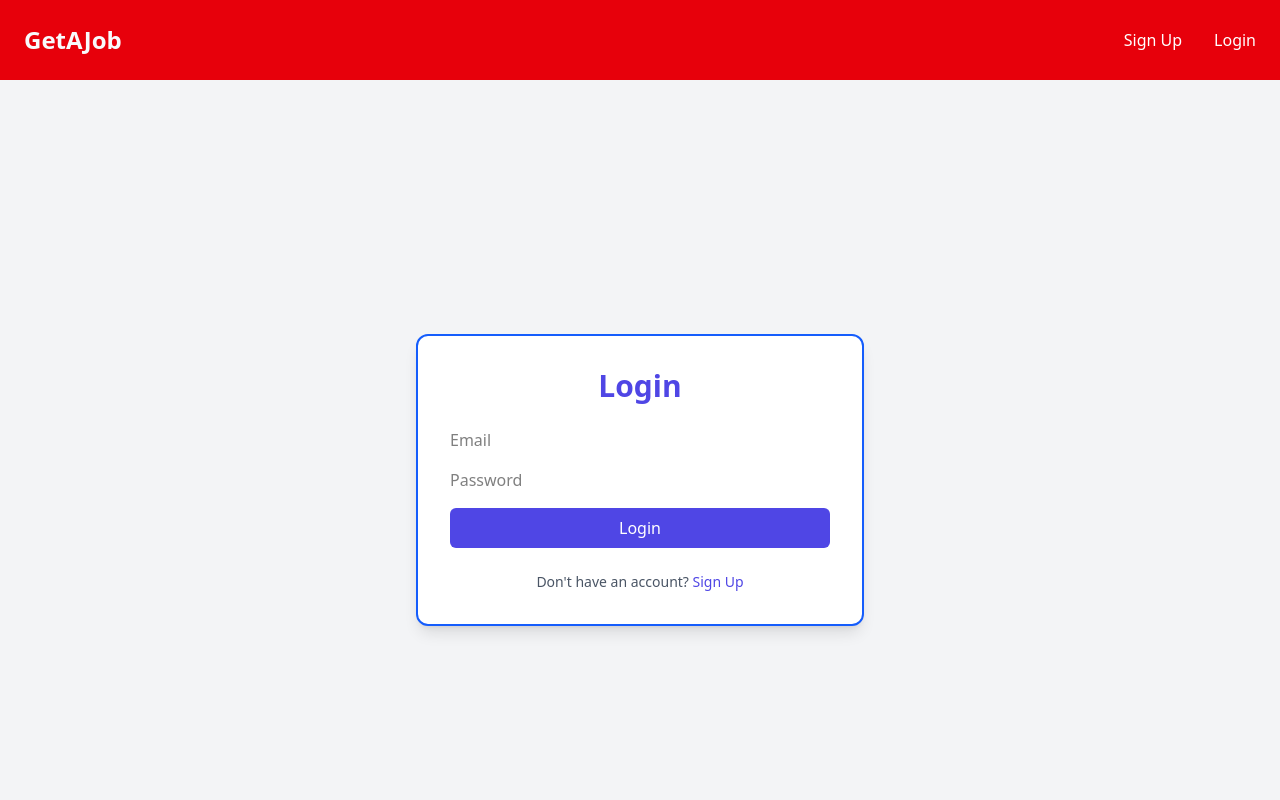
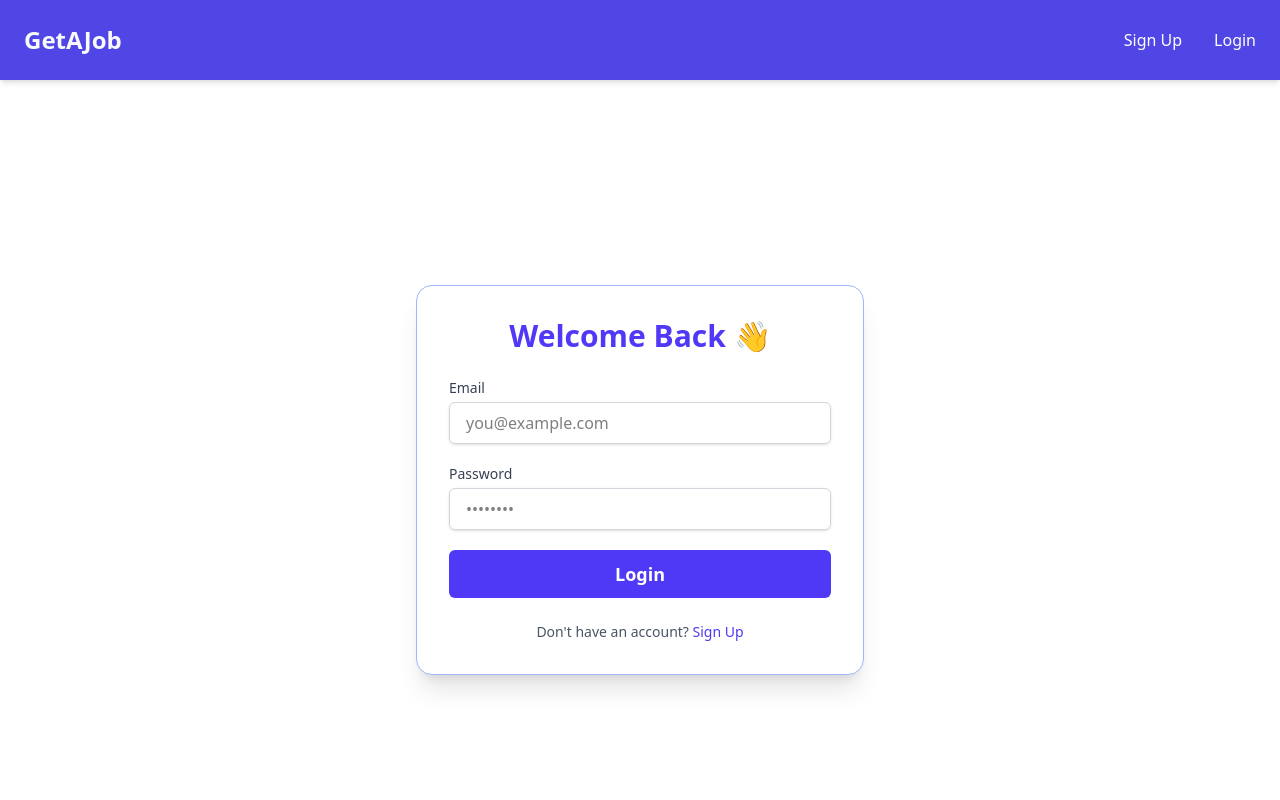
Before and after one commit to AttaMishwani/LaunchDesk, a React (Vite) app: page /login in a window 1280 px wide. Shown: the top 800 px of the page. Built offline with nearby package versions, Linux system fonts and the light colour scheme; no server answers.

Commit message:
i did some changes some bug fixes some ui changes idk i dont remember what i did

```diff
--- a/src/components/Footer.jsx
+++ b/src/components/Footer.jsx
@@ -3,7 +3,7 @@ import { FaFacebook, FaTwitter, FaInstagram, FaLinkedin } from "react-icons/fa";
 
 const Footer = () => {
   return (
-    <footer className="bg-[#4F46E5] text-white py-8">
+    <footer className="bg-[#4F46E5] text-white mt-5 py-8">
       <div className="max-w-6xl mx-auto px-4">
         <div className="grid grid-cols-1 md:grid-cols-3 gap-8 text-center md:text-left">
           {/* Brand Section */}
--- a/src/components/Navbar.jsx
+++ b/src/components/Navbar.jsx
@@ -35,7 +35,7 @@ const Navbar = () => {
   };
 
   return (
-    <header className="w-full py-4 bg-red-600 text-white px-6 shadow-md">
+    <header className="w-full py-4 bg-[#4F46E5] text-white px-6 shadow-md">
       <nav className="max-w-[1300px] mx-auto flex items-center justify-between">
         <div className="logo">
           <NavLink to="/">
--- a/src/components/Profile/JobsApplied.jsx
+++ b/src/components/Profile/JobsApplied.jsx
@@ -9,6 +9,7 @@ import {
 import React, { useEffect, useState } from "react";
 import { useSelector } from "react-redux";
 import { db } from "../../firebase/firebase";
+import Loader from "../../ui/Loader";
 
 const JobsApplied = () => {
   const [applications, setApplications] = useState([]);
@@ -18,6 +19,7 @@ const JobsApplied = () => {
   useEffect(() => {
     const fetchApplications = async () => {
       if (!currentUser) return;
+      setLoading(true);
 
       try {
         const q = query(
@@ -53,7 +55,10 @@ const JobsApplied = () => {
   return (
     <div className="space-y-6">
       <h2 className="text-3xl font-bold text-blue-700 mb-6">Jobs Applied</h2>
-      {applications.length === 0 ? (
+
+      {loading ? (
+        <Loader />
+      ) : applications.length === 0 ? (
         <p className="text-gray-500">You haven't applied to any jobs yet.</p>
       ) : (
         applications.map((app) => (
--- a/src/pages/JobDetails.jsx
+++ b/src/pages/JobDetails.jsx
@@ -110,9 +110,6 @@ const JobDetails = () => {
         <p className="text-lg font-semibold text-green-700 mb-2">
           Salary: ${job.salary}
         </p>
-        <p className="text-lg font-semibold text-green-700 mb-2">
-          OwnerId: {job.ownerId}
-        </p>
       </div>
     </div>
   );
--- a/src/pages/Login.jsx
+++ b/src/pages/Login.jsx
@@ -19,8 +19,6 @@ const Login = () => {
   const handleLogin = async (e) => {
     e.preventDefault();
     setLoading(true);
-    console.log("Login button clicked");
-    console.log("Email:", email, "Password:", password);
 
     try {
       const user = await login(email, password);
@@ -46,7 +44,6 @@ const Login = () => {
       }
 
       toast.success("Login successful!");
-
       navigate("/home");
     } catch (error) {
       console.error("Login error:", error);
@@ -57,44 +54,54 @@ const Login = () => {
   };
 
   return (
-    <div className="flex items-center justify-center min-h-screen bg-gray-100 px-4">
+    <div className="flex items-center justify-center min-h-screen  px-4">
       {loading ? (
         <Loader />
       ) : (
-        <div className="bg-white shadow-lg rounded-xl w-full max-w-md p-8 border-2 border-blue-600">
-          <h2 className="text-3xl font-semibold text-center text-[#4F46E5] mb-6">
-            Login
+        <div className="w-full max-w-md bg-white rounded-2xl shadow-xl p-8 border border-indigo-300 transition duration-300">
+          <h2 className="text-3xl font-bold text-center text-indigo-600 mb-6">
+            Welcome Back 👋
           </h2>
-          <form onSubmit={handleLogin} className="space-y-4">
+          <form onSubmit={handleLogin} className="space-y-5">
+            <div>
+              <label className="block text-sm font-medium text-gray-700 mb-1">
+                Email
+              </label>
               <input
                 type="email"
-              placeholder="Email"
+                placeholder="you@example.com"
                 required
                 value={email}
                 onChange={(e) => setEmail(e.target.value)}
-              className="input"
+                className="w-full px-4 py-2 border border-gray-300 rounded-md shadow-sm focus:outline-none focus:ring-2 focus:ring-indigo-500 focus:border-indigo-500 transition"
               />
+            </div>
+            <div>
+              <label className="block text-sm font-medium text-gray-700 mb-1">
+                Password
+              </label>
               <input
                 type="password"
-              placeholder="Password"
+                placeholder="••••••••"
                 required
                 value={password}
                 onChange={(e) => setPassword(e.target.value)}
-              className="input"
+                className="w-full px-4 py-2 border border-gray-300 rounded-md shadow-sm focus:outline-none focus:ring-2 focus:ring-indigo-500 focus:border-indigo-500 transition"
               />
+            </div>
             <button
               type="submit"
-              className="w-full bg-[#4F46E5] hover:bg-[#3b3fcf] text-white py-2 rounded-md font-medium transition-all"
+              className="w-full bg-indigo-600 hover:bg-indigo-700 text-white py-2.5 rounded-md font-semibold text-lg transition duration-200"
             >
               Login
             </button>
           </form>
 
-          <p className="mt-6 text-sm text-center text-gray-600">
-            Don't have an account?{" "}
+          <p className="mt-6 text-center text-sm text-gray-600">
+            Don&apos;t have an account?{" "}
             <a
               href="/signup"
-              className="text-[#4F46E5] font-medium hover:underline"
+              className="text-indigo-600 hover:underline font-medium"
             >
               Sign Up
             </a>
--- a/src/pages/Review.jsx
+++ b/src/pages/Review.jsx
@@ -13,7 +13,7 @@ const Review = () => {
   const navigate = useNavigate();
   const dispatch = useDispatch();
   const jobApplication = useSelector((state) => state.jobApplication || {});
-  const { resumeURL, answers = [], jobId } = jobApplication;
+  const { resumeURL, QA = [], jobId } = jobApplication;
   const currentUser = auth.currentUser;
   const [loading, setLoading] = useState(false);
 
@@ -32,11 +32,6 @@ const Review = () => {
       alert("You must be logged in to submit an application.");
       return;
     }
-
-    // if (!resumeURL) {
-    //   alert("Please upload your resume before submitting.");
-    //   return;
-    // }
 
     setLoading(true);
 
@@ -97,6 +92,7 @@ const Review = () => {
             </p>
           </div>
 
+          {/* Resume */}
           <div className="bg-white p-6 rounded-lg shadow mb-8 border border-blue-100">
             <h2 className="text-2xl font-semibold text-blue-600 mb-4">
               Resume Preview
@@ -114,17 +110,20 @@ const Review = () => {
             )}
           </div>
 
-          {/* Screening Questions */}
+          {/* QA Answers */}
           <div className="bg-white p-6 rounded-lg shadow mb-8 border border-blue-100">
             <h2 className="text-2xl font-semibold text-blue-600 mb-4">
               Screening Answers
             </h2>
-            {answers.length > 0 ? (
-              answers.map((ans, index) => (
+            {QA.length > 0 ? (
+              QA.map((qa, index) => (
                 <div key={index} className="mb-4">
-                  <p className="font-semibold">Q{index + 1}:</p>
-                  <p className="text-gray-700">
-                    Ans: {ans || "No answer provided."}
+                  <p className="font-semibold text-gray-800">
+                    Q{index + 1}: {qa.question}
+                  </p>
+                  <p className="text-gray-700 mt-1">
+                    <strong>Answer:</strong>{" "}
+                    {qa.answer || "No answer provided."}
                   </p>
                 </div>
               ))
--- a/src/pages/ScreeningQuestions.jsx
+++ b/src/pages/ScreeningQuestions.jsx
@@ -1,10 +1,9 @@
 import { useQuery } from "@tanstack/react-query";
-import React, { useEffect, useState } from "react";
+import React, { useState } from "react";
 import { fetchJobById } from "../api/fetchJobById";
 import { useParams, useNavigate } from "react-router-dom";
 import Loader from "../ui/Loader";
-import { auth, db } from "../firebase/firebase";
-import { doc, getDoc } from "firebase/firestore";
+import { auth } from "../firebase/firebase";
 import { useDispatch } from "react-redux";
 import { setAnswers } from "../redux/jobApplicationSlice";
 
@@ -12,7 +11,6 @@ const ScreeningQuestions = () => {
   const { id } = useParams();
   const navigate = useNavigate();
   const dispatch = useDispatch();
-
   const user = auth.currentUser;
 
   const {
@@ -42,8 +40,12 @@ const ScreeningQuestions = () => {
       return;
     }
 
-    dispatch(setAnswers(answers));
+    const QA = questions.map((question, index) => ({
+      question,
+      answer: answers[index],
+    }));
 
+    dispatch(setAnswers({ QA, jobId: id }));
     navigate("/review");
   };
 
@@ -63,9 +65,7 @@ const ScreeningQuestions = () => {
 
         {isLoading ? (
           <Loader />
-        ) : (
-          <>
-            {questions.length > 0 ? (
+        ) : questions.length > 0 ? (
           <form className="space-y-6" onSubmit={handleSubmit}>
             {questions.map((question, index) => (
               <div key={index}>
@@ -95,8 +95,6 @@ const ScreeningQuestions = () => {
             No questions provided by the employer.
           </p>
         )}
-          </>
-        )}
       </div>
     </div>
   );
--- a/src/pages/ViewJobApplicants.jsx
+++ b/src/pages/ViewJobApplicants.jsx
@@ -88,7 +88,7 @@ const ViewJobApplicants = () => {
   return (
     <div className="p-6 max-w-3xl mx-auto">
       <h1 className="text-2xl font-bold mb-6 text-gray-800">
-        Applicants for Job <span className="text-indigo-600">{jobTitle}</span>
+        Applicant for Job <span className="text-indigo-600">{jobTitle}</span>
       </h1>
 
       {error && (
@@ -110,12 +110,24 @@ const ViewJobApplicants = () => {
                   {applicant.userInfo?.email || "N/A"}
                 </span>
               </p>
-              <p className="mb-2">
-                <strong className="text-indigo-600">Answers:</strong>{" "}
-                <span className="text-gray-700">
-                  {applicant.answers?.join(", ") || "No answers provided"}
-                </span>
-              </p>
+              <div className="mb-2">
+                <strong className="text-indigo-600">Answers:</strong>
+                {Array.isArray(applicant.answers?.QA) &&
+                applicant.answers.QA.length > 0 ? (
+                  <ul className="list-disc ml-5 text-gray-700 mt-1">
+                    {applicant.answers.QA.map((qa, idx) => (
+                      <li key={idx}>
+                        <span className="font-semibold">Q:</span> {qa.question}
+                        <br />
+                        <span className="font-semibold">A:</span> {qa.answer}
+                      </li>
+                    ))}
+                  </ul>
+                ) : (
+                  <p className="text-gray-500 ml-2">No answers provided</p>
+                )}
+              </div>
+
               <p>
                 <strong className="text-indigo-600">Resume:</strong>{" "}
                 {applicant.resumeURL ? (
```
Lines whose indentation alone changed are shown as unchanged.
